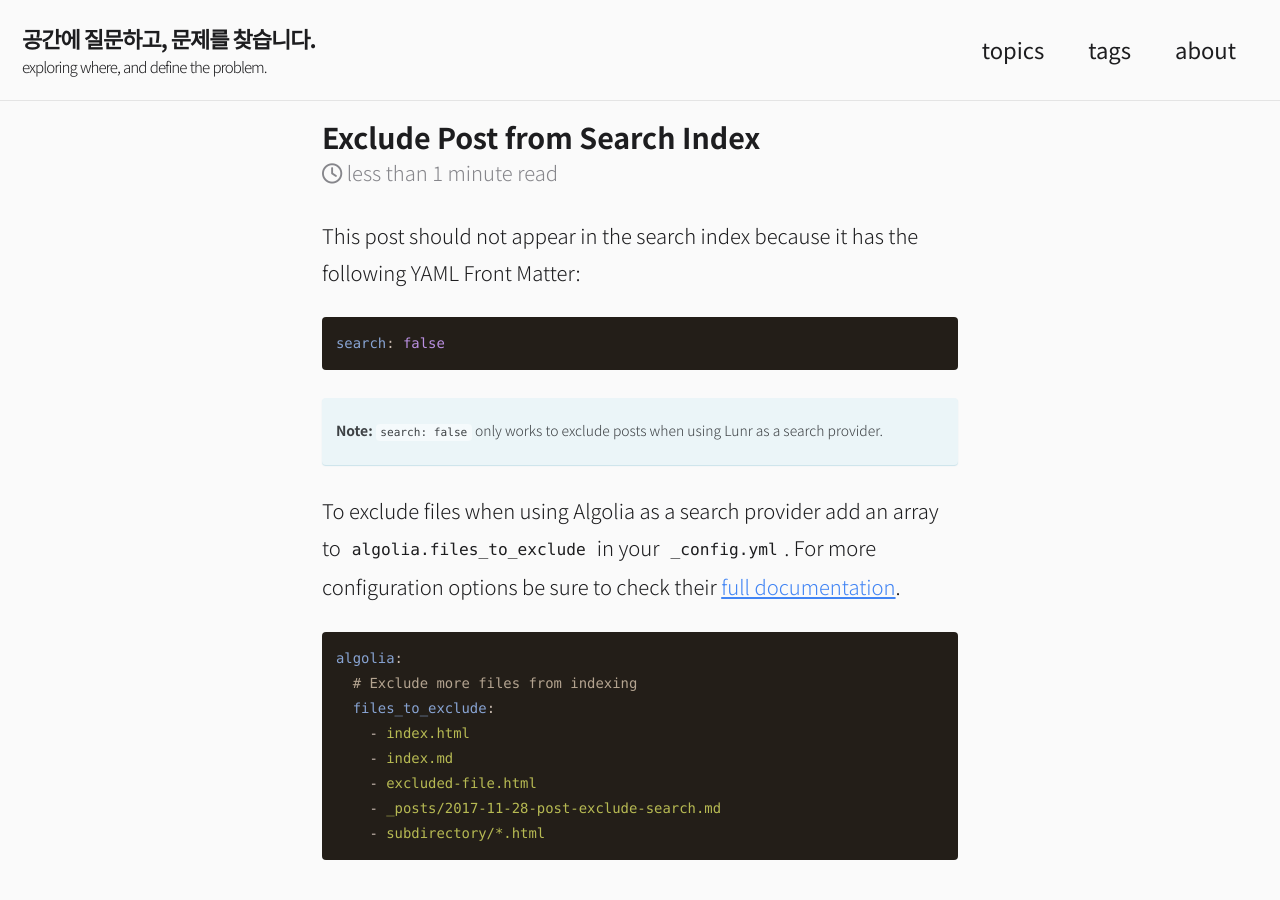
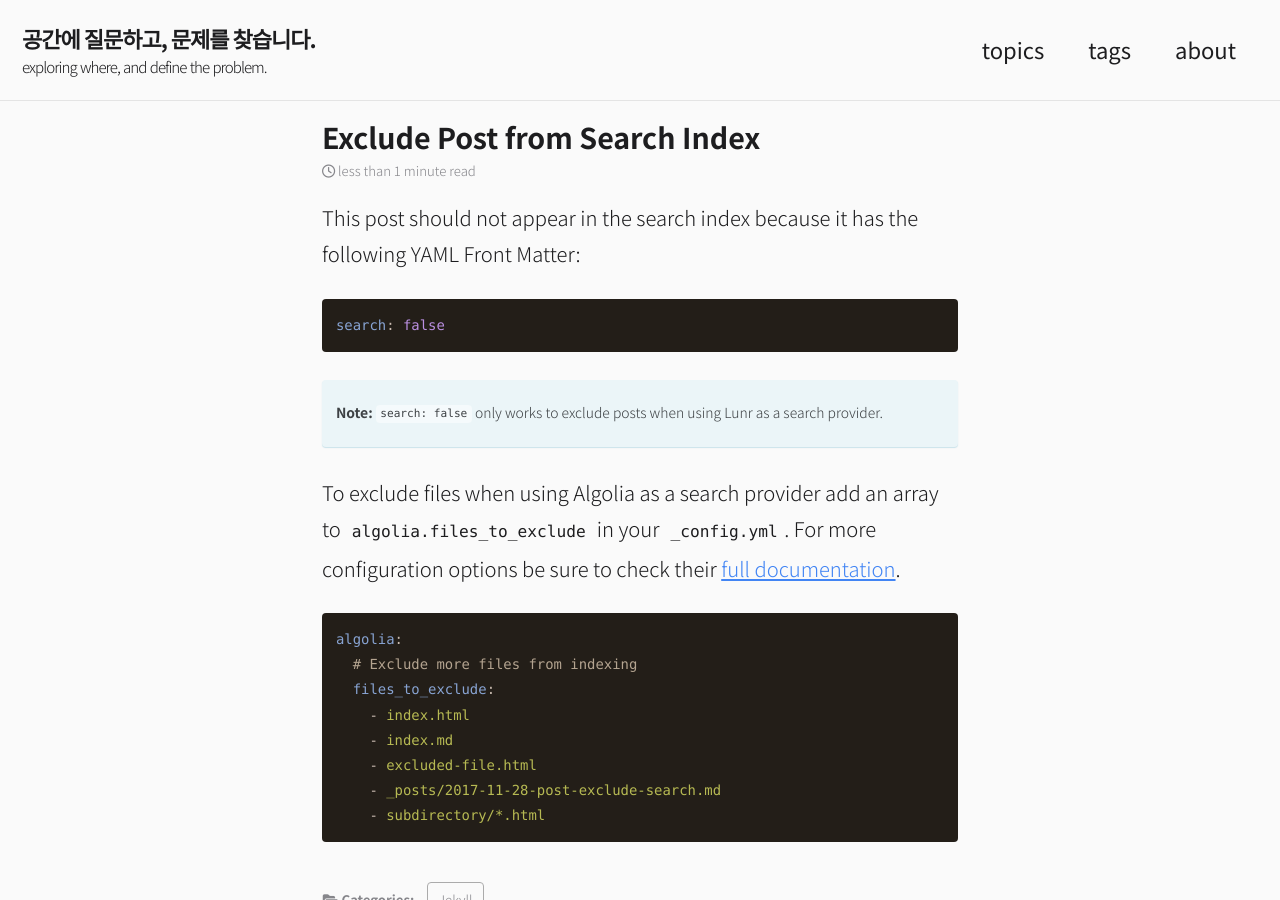
Before and after one commit to epplemint/epplemint.github.io, a Jekyll site: the page built from _posts/2019-11-28-post-exclude-search.md, in a window 1280 px wide and 900 px high. Built offline with Jekyll 4.4.1, drawn with Linux system fonts in a browser that asks for light colours; cached includes are drawn as plain includes; nearby versions of some CDN libraries.

Commit message:
Update _page.scss

```diff
--- a/_sass/minimal-mistakes/_page.scss
+++ b/_sass/minimal-mistakes/_page.scss
@@ -55,7 +55,17 @@
     width: 100%;
     clear: both;
 
-    .page__content,
+    .page__content {
+      position: relative;
+      float: left;
+      margin-left: 0;
+      margin-right: 0;
+      width: 100%;
+      clear: both;
+      font-weight: 300;
+      font-size: 0.92em;
+      line-height: 1.8em;
+    }
     .page__meta,
     .page__share {
       position: relative;
@@ -65,7 +75,7 @@
       width: 100%;
       clear: both;
       font-weight: 300;
-      font-size: 0.92em;
+      font-size: 0.6em;
       line-height: 1.8em;
     }
   }
```
